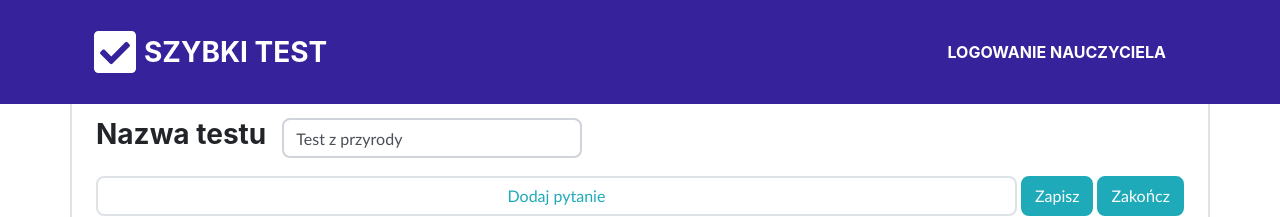
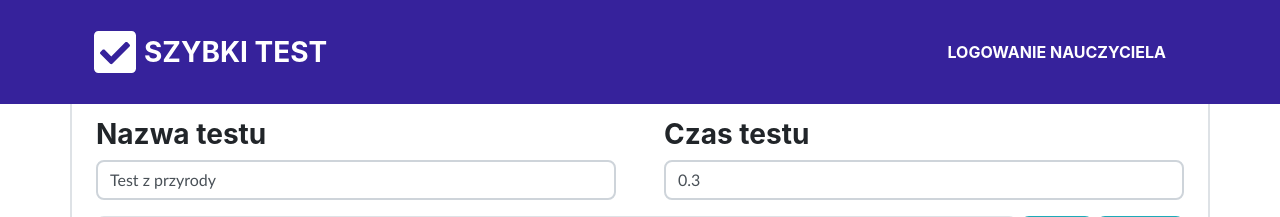
Before and after one commit to snsv-dy/PDSWWW_projekt, a Flask app: template app/templates/test_edit.html in a window 1280 px wide. Shown: the top 217 px of the page. Run offline with Flask 2, Linux system fonts and the light colour scheme; data comes from the database, SQL or seed files in the repository; the template is opened without the code that fills it: values that come from a table or form of the project are taken from there, most other values are stand-ins (such as "Sample title", 1, 10 or a date in 2020); some libraries are stand-ins or nearby versions; some web fonts are replaced.

Commit message:
Time input added to test edit page

```diff
--- a/app/static/scripts/edit_script.js
+++ b/app/static/scripts/edit_script.js
@@ -2,6 +2,7 @@
 
 var static_input_ids = [
 	{ name: 'title', id: "test_title" },
+	{ name: 'time', id: "test_time" },
 	{ name: 'points', id: "test_points" },
 	{ name: 'question', id: "test_question" }
 ]
--- a/app/templates/preview.html
+++ b/app/templates/preview.html
@@ -56,6 +56,10 @@
                     <i class="fas fa-edit fa-2x text-secondary"></i>
                     <p class="masthead-subheading font-weight-light mb-0">{{ test.get_questions_count()[2] }}</p>
                 </div>
+                <div class="icon" data-toggle="tooltip" data-placement="top" title="Czas">
+                    <i class="fas fa-clock fa-2x text-secondary"></i>
+                    <p class="masthead-subheading font-weight-light mb-0">{{ test.time }} min</p>
+                </div>
             </div>
 
         </div>
--- a/app/templates/test_edit.html
+++ b/app/templates/test_edit.html
@@ -16,9 +16,17 @@
 	<!-- Test title -->
 	<div class="row my-3 test_title">
 		<div class="col-sm-12">
-			<form class="d-flex flex-row" action="/edit/{{ test_params.id }}/title" method="post">
-				<h3 class="mr-3">Nazwa testu</h3>
-				<input class="form-control mr-2" style="width: 300px" type="text" name="test_title" placeholder="Tytuł testu" id="test_title" value="{{ test_params.title }}">
+			<form class="" action="/edit/{{ test_params.id }}/title" method="post">
+				<div class="row">
+					<div class="col-md-6">
+						<h3 class="mr-3">Nazwa testu</h3>
+						<input class="form-control mr-2" style="width: 100%" type="text" name="test_title" placeholder="Tytuł testu" id="test_title" value="{{ test_params.title }}">
+					</div>
+					<div class="col-md-6">
+						<h3 class="mr-3">Czas testu</h3>
+						<input class="form-control mr-2" style="width: 100%" type="text" name="test_time" placeholder="10" id="test_time" value="{{ test_params.time }}">
+					</div>
+				</div>
 			</form>
 		</div>
 	</div>
```
Also changed, not shown: app/routes/edit.py (+6 -2 lines).
